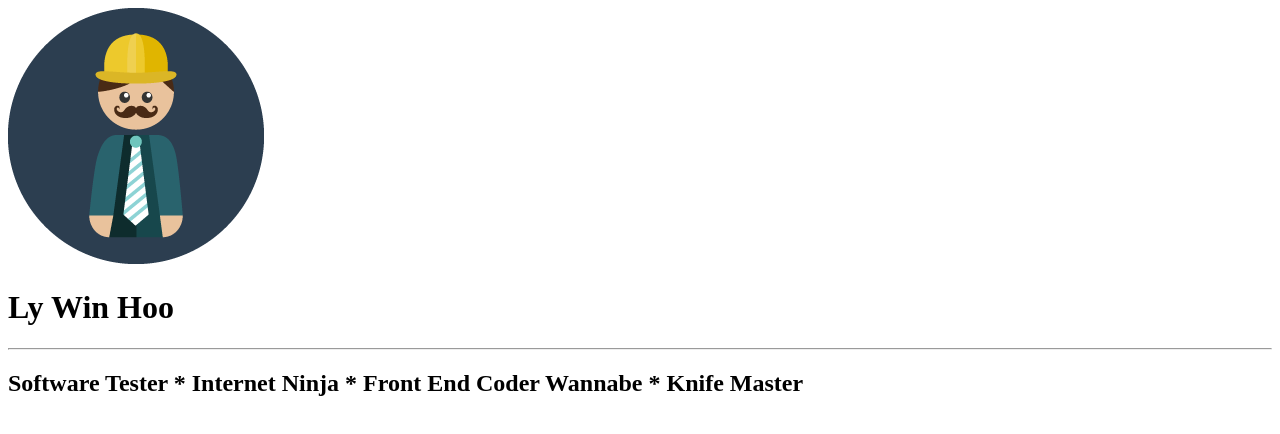
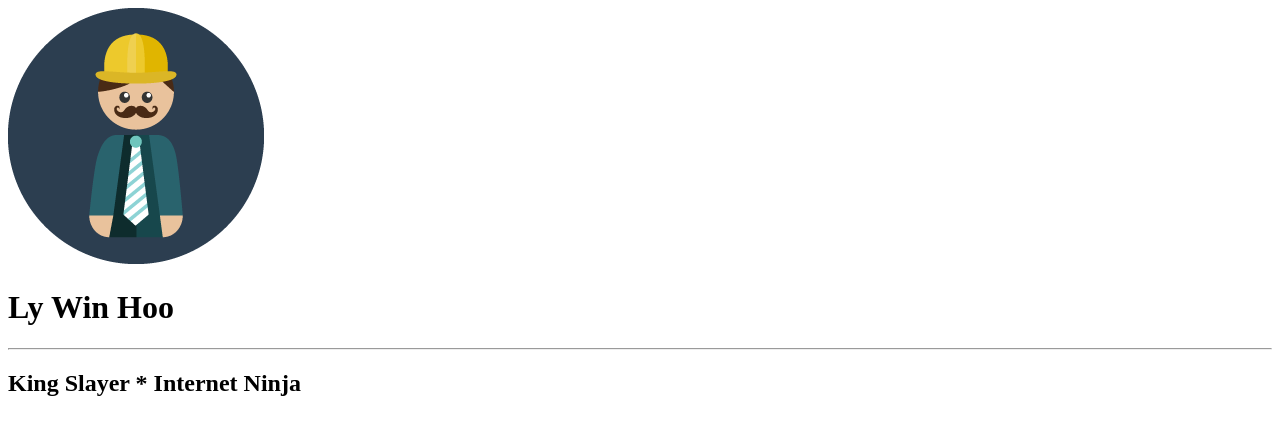
Before and after one commit to winlybesin/lywinhoo.github.io, a website with bundled scripts: page index.html in a window 1280 px wide. Built offline with nearby package versions, Linux system fonts and the light colour scheme.

Commit message:
Change summary
Change summary to King Slayer

```diff
--- a/index.html
+++ b/index.html
@@ -58,7 +58,7 @@
         <img class="img-fluid mb-5 d-block mx-auto" src="img/profile.png" alt="">
         <h1 class="text-uppercase mb-0">Ly Win Hoo</h1>
         <hr class="star-light">
-        <h2 class="font-weight-light mb-0">Software Tester * Internet Ninja * Front End Coder Wannabe * Knife Master</h2>
+        <h2 class="font-weight-light mb-0">King Slayer * Internet Ninja</h2>
       </div>
     </header>
 
```
